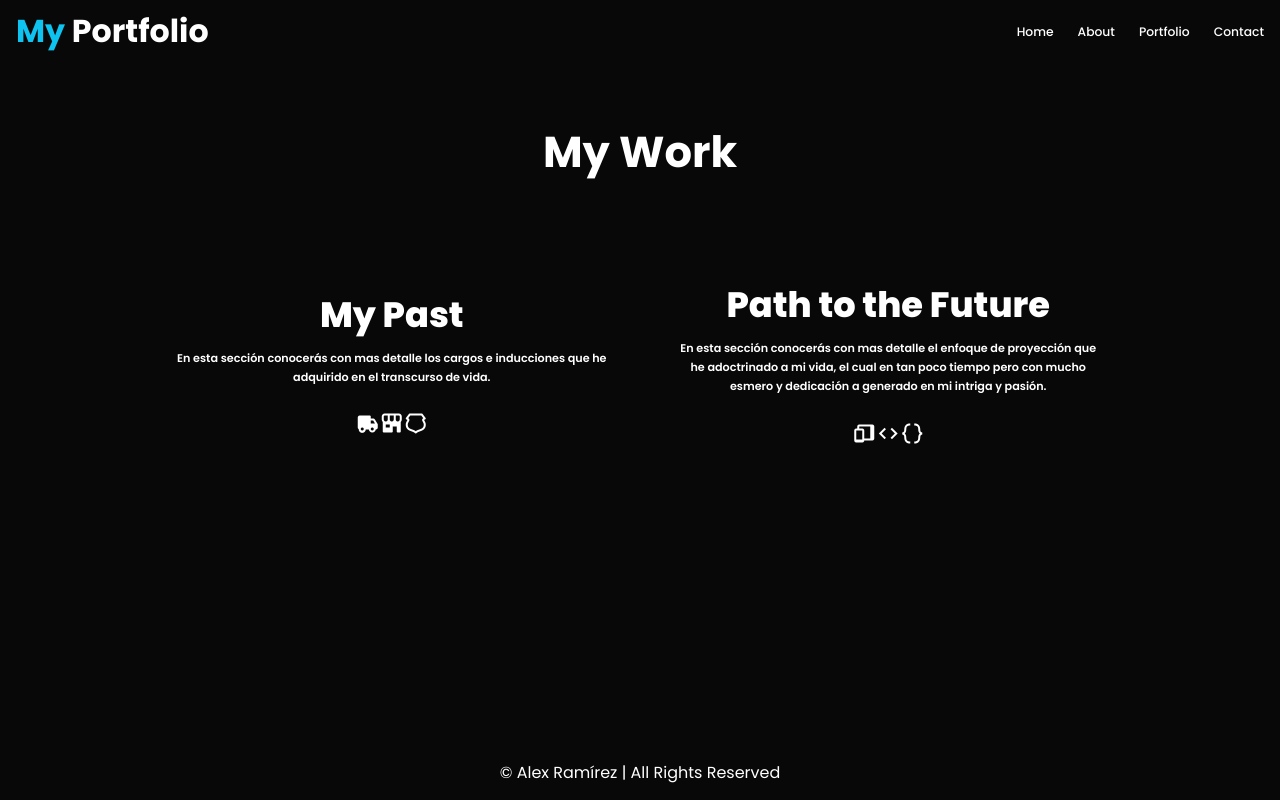
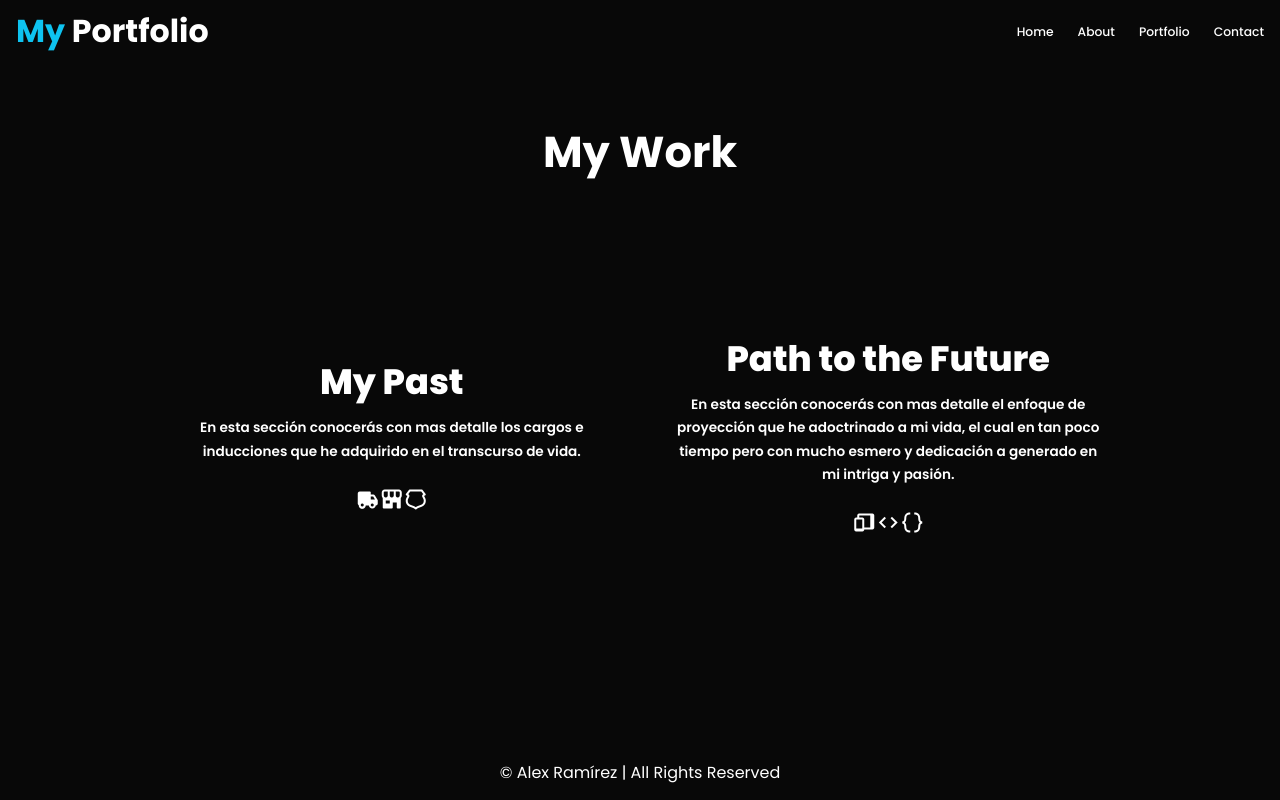
Before and after one commit to Alex-dev-ux/Portafolio-Web-Agosto-2024, a Next.js app: page /portfolio in a window 1280 px wide. Built offline with nearby package versions, Linux system fonts and the light colour scheme.

Commit message:
fix(styles): corregir dimensiones en la desktop para las cards de la seccion 'portfolio'  de la app

```diff
--- a/src/styles/global.css
+++ b/src/styles/global.css
@@ -263,6 +263,7 @@ header {
     color: black;
     margin-top: 0px;
     margin-top: 0px;
+    margin-top: 0px;
     padding-bottom: 72px;
     padding-top: 72px;
   }
@@ -277,6 +278,7 @@ header {
     grid-template-columns: 1fr 1fr;
     align-items: center;
     gap: 2.5rem;
+    margin-top: 12rem;
   }
 
   .portfolio-box {
@@ -319,7 +321,7 @@ header {
   }
 
   .portfolio-info p {
-    font-size: 1.4rem;
+    font-size: 1.7rem;
     font-weight: 600;
     line-height: 1.7;
   }
```
